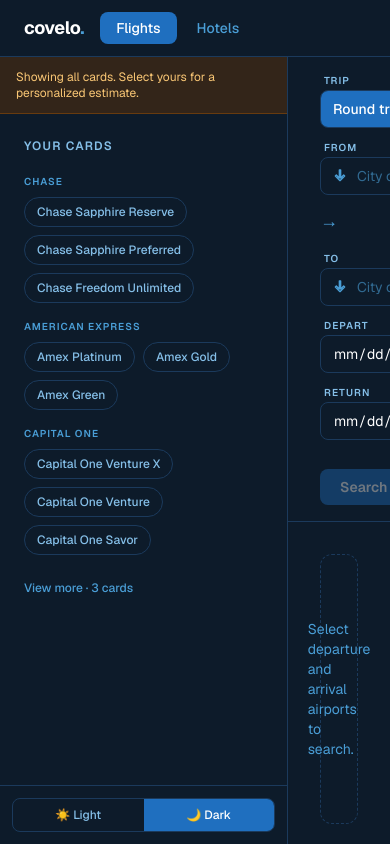
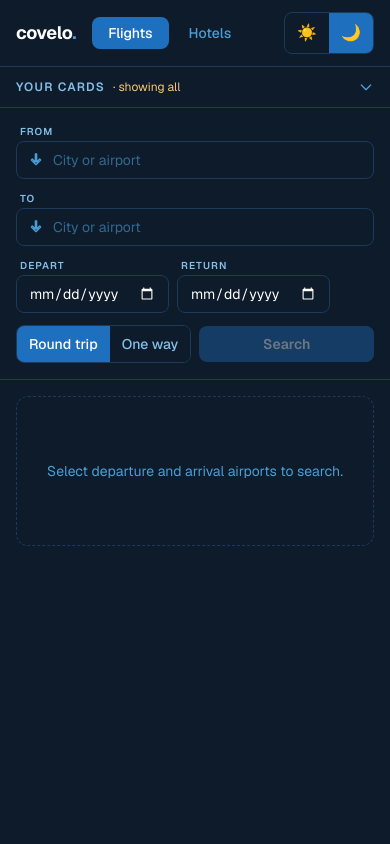
Before and after one commit to snroeung/covelo-nextjs-app, a Next.js app: page / in a window 390 px wide. Built offline with nearby package versions, Linux system fonts and the light colour scheme.

Commit message:
feat: Update layout and components for improved user experience and theme integration

```diff
--- a/app/layout.tsx
+++ b/app/layout.tsx
@@ -16,8 +16,8 @@ const geistMono = Geist_Mono({
 });
 
 export const metadata: Metadata = {
-  title: "Create Next App",
-  description: "Generated by create next app",
+  title: "Covelo",
+  description: "The all in one companion for points maxing travelers",
 };
 
 export default function RootLayout({
--- a/app/page.tsx
+++ b/app/page.tsx
@@ -59,11 +59,7 @@ export default function FlightsPage() {
   const headingCls = isDark ? 'text-cv-blue-300' : 'text-cv-blue-900';
   const subTextCls = isDark ? 'text-cv-blue-400' : 'text-cv-blue-500';
 
-  const header = (
-    <>
-      {/* Trip type */}
-      <div className="flex flex-col gap-0.5">
-        <span className={`text-[10px] font-semibold uppercase tracking-widest px-1 ${labelCls}`}>Trip</span>
+  const tripToggle = (
     <div className={`flex rounded-lg border overflow-hidden text-sm font-medium ${borderCls}`}>
       {(['roundtrip', 'oneway'] as TripType[]).map((t) => (
         <button key={t} onClick={() => setTripType(t)}
@@ -72,48 +68,68 @@ export default function FlightsPage() {
         </button>
       ))}
     </div>
+  );
+
+  const searchBtn = (full: boolean) => (
+    <button onClick={handleSearch} disabled={!canSearch || flightSearch.isPending}
+      className={`${full ? 'flex-1' : 'px-5'} py-2 rounded-lg bg-cv-blue-600 text-white text-sm font-semibold disabled:opacity-40 disabled:cursor-not-allowed hover:bg-cv-blue-400 transition-colors`}>
+      {flightSearch.isPending ? 'Searching…' : 'Search'}
+    </button>
+  );
+
+  const header = (
+    <div className="w-full">
+
+      {/* Mobile layout */}
+      <div className="flex flex-col gap-3 md:hidden">
+        <div className="flex flex-col gap-0.5">
+          <span className={`text-[10px] font-semibold uppercase tracking-widest px-1 ${labelCls}`}>From</span>
+          <LocationSearch forAirport onSelect={(p) => setOriginPlace(p)} onClear={() => setOriginPlace(null)} />
         </div>
-
-      {/* From */}
-      <div className="flex flex-col gap-0.5 flex-1 min-w-40">
-        <span className={`text-[10px] font-semibold uppercase tracking-widest px-1 ${labelCls}`}>From</span>
-        <LocationSearch
-          forAirport
-          onSelect={(p) => setOriginPlace(p)}
-          onClear={() => setOriginPlace(null)}
-        />
+        <div className="flex flex-col gap-0.5">
+          <span className={`text-[10px] font-semibold uppercase tracking-widest px-1 ${labelCls}`}>To</span>
+          <LocationSearch forAirport onSelect={(p) => setArrivalPlace(p)} onClear={() => setArrivalPlace(null)} />
         </div>
-
-      {/* Arrow */}
-      <div className="flex items-center pb-1">
-        <span className="text-cv-blue-400 text-lg">→</span>
-      </div>
-
-      {/* To */}
-      <div className="flex flex-col gap-0.5 flex-1 min-w-40">
-        <span className={`text-[10px] font-semibold uppercase tracking-widest px-1 ${labelCls}`}>To</span>
-        <LocationSearch
-          forAirport
-          onSelect={(p) => setArrivalPlace(p)}
-          onClear={() => setArrivalPlace(null)}
-        />
-      </div>
-
-      {/* Dates */}
+        <div className="flex gap-2">
           <DateInput label="Depart" value={startDate} onChange={setStartDate} />
           {tripType === 'roundtrip' && (
             <DateInput label="Return" value={endDate} onChange={setEndDate} min={startDate || undefined} />
           )}
+        </div>
+        <div className="flex gap-2 items-center">
+          {tripToggle}
+          {searchBtn(true)}
+        </div>
+      </div>
 
-      {/* Search */}
+      {/* Desktop layout */}
+      <div className="hidden md:flex flex-wrap items-end gap-3">
+        <div className="flex flex-col gap-0.5">
+          <span className={`text-[10px] font-semibold uppercase tracking-widest px-1 ${labelCls}`}>Trip</span>
+          {tripToggle}
+        </div>
+        <div className="flex flex-col gap-0.5 flex-1 min-w-40">
+          <span className={`text-[10px] font-semibold uppercase tracking-widest px-1 ${labelCls}`}>From</span>
+          <LocationSearch forAirport onSelect={(p) => setOriginPlace(p)} onClear={() => setOriginPlace(null)} />
+        </div>
+        <div className="flex items-center pb-1">
+          <span className="text-cv-blue-400 text-lg">→</span>
+        </div>
+        <div className="flex flex-col gap-0.5 flex-1 min-w-40">
+          <span className={`text-[10px] font-semibold uppercase tracking-widest px-1 ${labelCls}`}>To</span>
+          <LocationSearch forAirport onSelect={(p) => setArrivalPlace(p)} onClear={() => setArrivalPlace(null)} />
+        </div>
+        <DateInput label="Depart" value={startDate} onChange={setStartDate} />
+        {tripType === 'roundtrip' && (
+          <DateInput label="Return" value={endDate} onChange={setEndDate} min={startDate || undefined} />
+        )}
         <div className="flex flex-col gap-0.5">
           <span className="text-[10px] opacity-0">·</span>
-        <button onClick={handleSearch} disabled={!canSearch || flightSearch.isPending}
-          className="px-5 py-2 rounded-lg bg-cv-blue-600 text-white text-sm font-semibold disabled:opacity-40 disabled:cursor-not-allowed hover:bg-cv-blue-400 transition-colors">
-          {flightSearch.isPending ? 'Searching…' : 'Search'}
-        </button>
+          {searchBtn(false)}
         </div>
-    </>
+      </div>
+
+    </div>
   );
 
   return (
--- a/components/AppShell.tsx
+++ b/components/AppShell.tsx
@@ -2,6 +2,7 @@
 
 import Link from 'next/link';
 import { usePathname } from 'next/navigation';
+import { useState } from 'react';
 import { CardSelector } from '@/components/CardSelector';
 import { ThemeToggle } from '@/components/ThemeToggle';
 import { useSelectedCards } from '@/contexts/SelectedCardsContext';
@@ -17,11 +18,12 @@ export function AppShell({
   const { isDark } = useTheme();
   const { selectedCards } = useSelectedCards();
   const pathname = usePathname();
+  const [cardDropdownOpen, setCardDropdownOpen] = useState(false);
 
-  const pageBg        = isDark ? 'bg-cv-blue-950' : 'bg-cv-blue-50';
-  const surfaceBg     = isDark ? 'bg-cv-blue-950' : 'bg-white';
-  const borderCls     = isDark ? 'border-cv-blue-900' : 'border-cv-blue-100';
-  const allCardsMode  = selectedCards.length === 0;
+  const pageBg       = isDark ? 'bg-cv-blue-950' : 'bg-cv-blue-50';
+  const surfaceBg    = isDark ? 'bg-cv-blue-950' : 'bg-white';
+  const borderCls    = isDark ? 'border-cv-blue-900' : 'border-cv-blue-100';
+  const allCardsMode = selectedCards.length === 0;
 
   function navLinkCls(href: string) {
     const active = pathname === href;
@@ -32,11 +34,14 @@ export function AppShell({
       : `${base} text-cv-blue-600 hover:text-cv-blue-950`;
   }
 
+  const chevronColor = isDark ? 'text-cv-blue-400' : 'text-cv-blue-600';
+  const labelColor   = isDark ? 'text-cv-blue-300' : 'text-cv-blue-900';
+
   return (
     <div className={`flex flex-col h-screen overflow-hidden font-sans ${pageBg}`}>
 
-      {/* Top nav */}
-      <nav className={`flex items-center gap-4 px-6 py-3 border-b shrink-0 ${surfaceBg} ${borderCls}`}>
+      {/* Row 1: Top nav — Flights / Hotels + theme toggle */}
+      <nav className={`flex items-center gap-4 px-4 md:px-6 py-3 border-b shrink-0 ${surfaceBg} ${borderCls}`}>
         <span className={`text-lg font-bold tracking-tight ${isDark ? 'text-white' : 'text-cv-blue-950'}`}>
           covelo<span className="text-cv-blue-400">.</span>
         </span>
@@ -44,13 +49,52 @@ export function AppShell({
           <Link href="/"       className={navLinkCls('/')}>Flights</Link>
           <Link href="/hotels" className={navLinkCls('/hotels')}>Hotels</Link>
         </div>
+        {/* Theme toggle visible in nav on mobile; in sidebar on desktop */}
+        <div className="ml-auto md:hidden">
+          <ThemeToggle />
+        </div>
       </nav>
+
+      {/* Row 2 (mobile only): Your Cards dropdown */}
+      <div className={`md:hidden shrink-0 border-b ${surfaceBg} ${borderCls}`}>
+        <button
+          onClick={() => setCardDropdownOpen(v => !v)}
+          className={`w-full flex items-center justify-between px-4 py-3 ${labelColor}`}
+        >
+          <span className="text-xs font-semibold uppercase tracking-widest">
+            Your Cards
+            {selectedCards.length > 0 && (
+              <span className={`ml-2 font-normal normal-case tracking-normal ${chevronColor}`}>
+                · {selectedCards.length} selected
+              </span>
+            )}
+            {allCardsMode && (
+              <span className={`ml-2 font-normal normal-case tracking-normal ${isDark ? 'text-cv-amber-300' : 'text-cv-amber-700'}`}>
+                · showing all
+              </span>
+            )}
+          </span>
+          <svg
+            className={`w-4 h-4 transition-transform ${cardDropdownOpen ? 'rotate-180' : ''} ${chevronColor}`}
+            fill="none" viewBox="0 0 24 24" stroke="currentColor" strokeWidth={2}
+          >
+            <path strokeLinecap="round" strokeLinejoin="round" d="M19 9l-7 7-7-7" />
+          </svg>
+        </button>
+        {cardDropdownOpen && (
+          <div className={`px-4 pb-4 border-t ${borderCls} overflow-y-auto max-h-60`}>
+            <div className="pt-4">
+              <CardSelector />
+            </div>
+          </div>
+        )}
+      </div>
 
       {/* Body */}
       <div className="flex flex-1 overflow-hidden">
 
-        {/* Sidebar */}
-        <aside className={`w-72 shrink-0 border-r flex flex-col overflow-hidden ${surfaceBg} ${borderCls}`}>
+        {/* Sidebar — desktop only */}
+        <aside className={`hidden md:flex w-72 shrink-0 border-r flex-col overflow-hidden ${surfaceBg} ${borderCls}`}>
           {allCardsMode && (
             <div className={`px-4 py-3 border-b ${isDark ? 'bg-cv-amber-900/40 border-cv-amber-700/40' : 'bg-cv-amber-50 border-cv-amber-200'}`}>
               <p className={`text-xs ${isDark ? 'text-cv-amber-300' : 'text-cv-amber-700'}`}>
@@ -66,12 +110,12 @@ export function AppShell({
           </div>
         </aside>
 
-        {/* Page content */}
+        {/* Row 3 (mobile) / main area (desktop): search header + results */}
         <div className="flex flex-1 flex-col overflow-hidden">
-          <header className={`flex flex-wrap items-end gap-3 border-b px-8 py-4 shrink-0 ${surfaceBg} ${borderCls}`}>
+          <header className={`flex flex-wrap items-end gap-3 border-b px-4 md:px-8 py-4 shrink-0 ${surfaceBg} ${borderCls}`}>
             {header}
           </header>
-          <main className="flex flex-1 justify-center p-8 overflow-y-auto">
+          <main className="flex flex-1 justify-center p-4 md:p-8 overflow-y-auto">
             <div className="w-full max-w-xl space-y-4">
               {children}
             </div>
--- a/components/PointsGrid.tsx
+++ b/components/PointsGrid.tsx
@@ -26,8 +26,8 @@ function fmtUsd(n: number): string {
 function cppTier(cpp: number): { label: string; cls: string } {
   if (cpp >= 2.0) return { label: 'Excellent',  cls: 'bg-cv-green-800 text-cv-green-100' };
   if (cpp >= 1.5) return { label: 'Great',       cls: 'bg-cv-green-700 text-cv-green-100' };
-  if (cpp >  1.0) return { label: 'Above face',  cls: 'bg-cv-blue-900  text-cv-blue-300'  };
-  if (cpp === 1.0) return { label: '= Cash',      cls: 'bg-cv-blue-900  text-cv-blue-400'  };
+  if (cpp >  1.0) return { label: 'Above face',  cls: 'bg-cv-green-800/50 text-cv-green-300' };
+  if (cpp === 1.0) return { label: '= Cash',      cls: 'bg-cv-amber-900/50 text-cv-white-300' };
   return               { label: 'Below face',  cls: 'bg-orange-900/40 text-orange-400'  };
 }
 
--- a/components/ThemeToggle.tsx
+++ b/components/ThemeToggle.tsx
@@ -10,18 +10,18 @@ export function ThemeToggle() {
   const darkInactive  = isDark ? activeCls : 'bg-cv-blue-950 text-white hover:bg-cv-blue-900';
 
   return (
-    <div className={`flex rounded-lg border overflow-hidden text-xs font-medium w-full ${borderCls}`}>
+    <div className={`flex rounded-lg border overflow-hidden text-base font-medium ${borderCls}`}>
       <button
         onClick={() => isDark && toggleTheme()}
-        className={`flex-1 flex items-center justify-center gap-1.5 py-2 transition-colors ${lightInactive}`}
+        className={`flex-1 flex items-center justify-center px-3 py-2 transition-colors ${lightInactive}`}
       >
-        ☀️ Light
+        ☀️
       </button>
       <button
         onClick={() => !isDark && toggleTheme()}
-        className={`flex-1 flex items-center justify-center gap-1.5 py-2 transition-colors ${darkInactive}`}
+        className={`flex-1 flex items-center justify-center px-3 py-2 transition-colors ${darkInactive}`}
       >
-        🌙 Dark
+        🌙
       </button>
     </div>
   );
```
Also changed, not shown: components/FlightCard.tsx (+34 -31 lines), 1 other file (tests, documents, lock files or other folders). Lines whose indentation alone changed are shown as unchanged.
